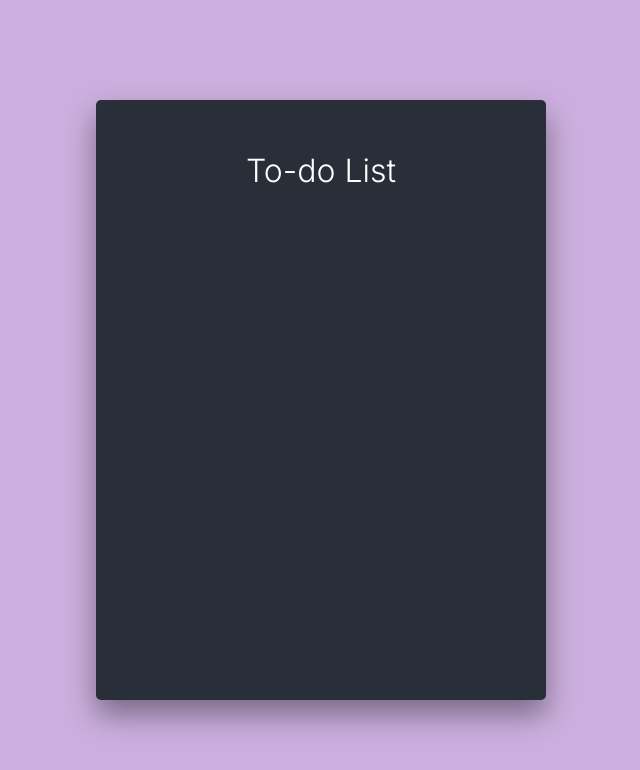
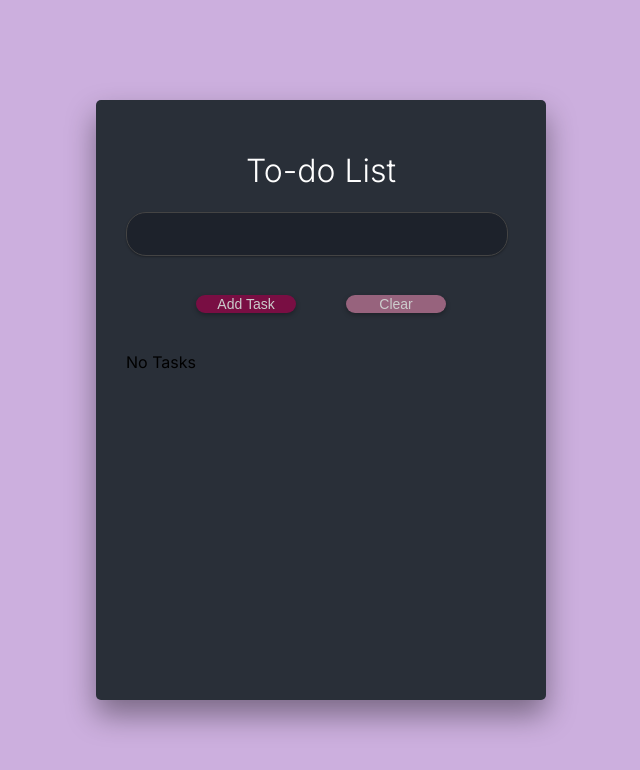
Before and after one commit to noelledons/todo-list, a Next.js app: page /todolist in a window 1280 px wide. Shown: the top 770 px of the page, without its empty margins (319-959 px from the left). Built offline with nearby package versions, Linux system fonts and the light colour scheme.

Commit message:
major updates

```diff
--- a/package.json
+++ b/package.json
@@ -14,6 +14,8 @@
     "next": "^13.4.18",
     "react": "18.2.0",
     "react-dom": "18.2.0",
-    "sass": "^1.66.0"
+    "react-icons": "^4.10.1",
+    "sass": "^1.66.0",
+    "uuid": "^9.0.0"
   }
 }
--- a/src/app/todolist/page.jsx
+++ b/src/app/todolist/page.jsx
@@ -1,12 +1,16 @@
 "use client";
 
 import TaskContainer from "@/components/TaskContainer";
-import "./styles.scss"
+import TaskContext from "@/context/tasklistContext";
+import "./styles.scss";
+
 const TodoPage = () => {
   return (
-    <div className="todopage">
-      <TaskContainer />
-    </div>
+    <TaskContext>
+      <div className="todopage">
+        <TaskContainer />
+      </div>
+    </TaskContext>
   );
 };
 
--- a/src/components/TaskContainer/index.jsx
+++ b/src/components/TaskContainer/index.jsx
@@ -3,6 +3,8 @@
 import React from "react";
 import { useRouter } from "next/navigation";
 import "./styles.scss";
+import TaskForm from "../TaskForm";
+import TaskList from "../TaskList";
 
 const TaskContainer = () => {
   const router = useRouter();
@@ -11,8 +13,14 @@ const TaskContainer = () => {
 
   return (
     <div className="taskcontainer">
-      <div className="taskcontainer__headercontainer" >
+      <div className="taskcontainer__headercontainer">
         <h1 className="taskcontainer__header">{username} To-do List</h1>
+      </div>
+      <div>
+        <TaskForm/>
+      </div>
+      <div>
+      <TaskList/>
       </div>
     </div>
   );
--- /dev/null
+++ b/src/components/TaskForm/index.jsx
@@ -0,0 +1,56 @@
+"use client";
+
+import React, { useContext, useState, useEffect } from "react";
+import { TaskListData } from "@/context/tasklistContext";
+import "./styles.scss"
+
+const TaskForm = () => {
+  const { addTask, clearList, editItem, editTask } = useContext(TaskListData);
+  const [title, setTitle] = useState("");
+
+  const handleChange = (e) => {
+    setTitle(e.target.value);
+  };
+
+  const handleSubmit = (e) => {
+    e.preventDefault();
+    if (!editItem) {
+      addTask(title);
+      setTitle(" ");
+    } else {
+      editTask(title, editItem.id);
+    }
+  };
+
+  useEffect(() => {
+    if (editItem) {
+      setTitle(editItem.title);
+      console.log(editItem);
+    } else {
+      setTitle(" ");
+    }
+  }, [editItem]);
+
+  return (
+    <div className="taskform">
+      <input
+        type="text"
+        onChange={handleChange}
+        value={title}
+        placeholder="Add Task..."
+        required
+        className="taskform__input"
+      />
+      <div className="taskform__buttons">
+        <button type="submit" className="taskform__buttons-editadd" onClick={handleSubmit} disabled={title.trim() === ""}>
+          {editItem ? "Edit Task" : "Add Task"}
+        </button>
+        <button className="taskform__buttons-clear" onClick={clearList}>
+          Clear
+        </button>
+      </div>
+   </div>
+  );
+};
+
+export default TaskForm;
--- /dev/null
+++ b/src/components/TaskForm/styles.scss
@@ -0,0 +1,50 @@
+.taskform {
+  &__input {
+    width: 350px;
+    min-width: 250px;
+    padding: 15px 10px 10px 20px;
+    margin-right: 10px;
+    font-family: "Noto Sans JP", sans-serif;
+    font-size: 15px;
+    color: #ccc;
+    background-color: #1d222b;
+    border: 1px solid #444;
+    outline: none;
+    border-radius: 20px;
+    box-shadow: 0 1px 2px rgba(0, 0, 0, 0.3);
+  }
+
+  &__buttons {
+    display: flex;
+    justify-content: center;
+    align-items: center;
+    gap: 50px;
+    margin: 10% 0
+  }
+
+  &__buttons-editadd {
+    min-width: 100px;
+    background-color: #790e43;
+    color: #ccc;
+    border: none;
+    font-family: 'Noto Sans JP', sans-serif;
+    font-size: 14px;
+    border-radius: 20px;
+    box-shadow: 0 2px 5px rgba(0, 0, 0, 0.3);
+    outline: none;
+    cursor: pointer;
+  }
+
+  &__buttons-clear {
+    min-width: 100px;
+    background-color: #97637d;
+    color: #ccc;
+    border: none;
+    font-family: 'Noto Sans JP', sans-serif;
+    font-size: 14px;
+    border-radius: 20px;
+    box-shadow: 0 2px 5px rgba(0, 0, 0, 0.3);
+    outline: none;
+    cursor: pointer;
+  }
+}
--- /dev/null
+++ b/src/components/TaskInput/index.jsx
@@ -0,0 +1,33 @@
+"use client";
+
+import React, { useContext } from "react";
+import { TaskListData } from "@/context/tasklistContext";
+import "./styles.scss";
+import { FaTrashAlt, FaPencilAlt } from "react-icons/fa";
+
+const TaskInput = ({ task }) => {
+  const { removeTask, findItem } = useContext(TaskListData);
+
+  return (
+    <div className="taskinput">
+      <div className="taskinput__section checkbox">
+        <input type="checkbox" />
+        <li className="taskinput__listitems">
+          <span className="taskinput__listitemstitle">{task.title}</span>
+          <div className="taskinput__buttons"></div>
+        </li>
+      </div>
+
+      <div className="taskinput__section">
+        <button onClick={() => removeTask(task.id)} className="taskinput__icon">
+          <FaTrashAlt />
+        </button>
+        <button className="taskinput__icon" onClick={() => findItem(task.id)}>
+          <FaPencilAlt />
+        </button>
+      </div>
+    </div>
+  );
+};
+
+export default TaskInput;
--- /dev/null
+++ b/src/components/TaskInput/styles.scss
@@ -0,0 +1,42 @@
+.taskinput {
+  display: flex;
+  justify-content: space-between;
+  border:2px solid white;
+  border-radius: 12px;
+  margin: 6% 0;
+  width: auto;
+
+  &__listitems {
+    display: flex;
+    justify-content: space-between;
+    margin: 10px 0;
+    padding-bottom: 5px;
+  }
+
+  &__listitemstitle {
+    color: white;
+  }
+
+  &__icon {
+    cursor: pointer;
+    background-color: transparent;
+    border: none;
+    outline: none;
+    color:white;
+  }
+
+  &__section {
+    display: flex;
+    gap: 4px;
+
+  }
+
+  .checkbox{
+    display: flex;
+  }
+  // &__icon i {
+  //   font-size: 16px;
+  //   color: #bbb;
+  //   margin-right: 20px;
+  // }
+}
--- /dev/null
+++ b/src/components/TaskList/index.jsx
@@ -0,0 +1,25 @@
+"use client";
+
+import React, { useContext } from "react";
+import { TaskListData } from "@/context/tasklistContext";
+import TaskInput from "../TaskInput";
+import "./styles.scss";
+
+const TaskList = () => {
+  const { tasks } = useContext(TaskListData);
+  return (
+    <div className="tasklist">
+      {tasks.length ? (
+        <ul className="tasklist_todos">
+          {tasks.map((task) => {
+            return <TaskInput task={task} key={task.id} />;
+          })}
+        </ul>
+      ) : (
+        <div className="tasklist_notasks"> No Tasks </div>
+      )}
+    </div>
+  );
+};
+
+export default TaskList;
--- /dev/null
+++ b/src/components/TaskList/styles.scss
@@ -0,0 +1,21 @@
+.tasklist {
+  width: 90%;
+  // margin: auto;
+  max-height: 300px;
+  overflow: hidden;
+  overflow-y: auto;
+
+  &__todos {
+    margin: 0;
+    padding:0;
+  }
+
+  &__notasks {
+    color: #777;
+    text-align: center;
+    font-family: "Noto Sans JP", "sans-serif";
+    font-size: 20px;
+    margin-top: 20px;
+  }
+
+}
--- a/src/context/tasklistContext.js
+++ b/src/context/tasklistContext.js
@@ -1,6 +1,9 @@
-import { createContext, useState, useEffect } from "react";
+"use client"
 
-export const TaskListData = createContext(null);
+import { createContext, useState, useEffect, useCallback } from "react";
+import {v4 as uuidv4} from "uuid";
+
+export const TaskListData = createContext();
 
 function TaskContext({ children }) {
   const [tasks, setTasks] = useState([]);
@@ -13,7 +16,8 @@ function TaskContext({ children }) {
     purpose: retrieve an array of tasks from the browser's local storage if it exists & if not, initialise an empty array
     */
    setTasks(initialState)
-  }, [tasks]);
+   //using tasks
+  }, []);
 
   const addTask = (title) => {
     setTasks([...tasks, { title, id: uuidv4() }]);
```
Also changed, not shown: 1 other file (tests, documents, lock files or other folders).
